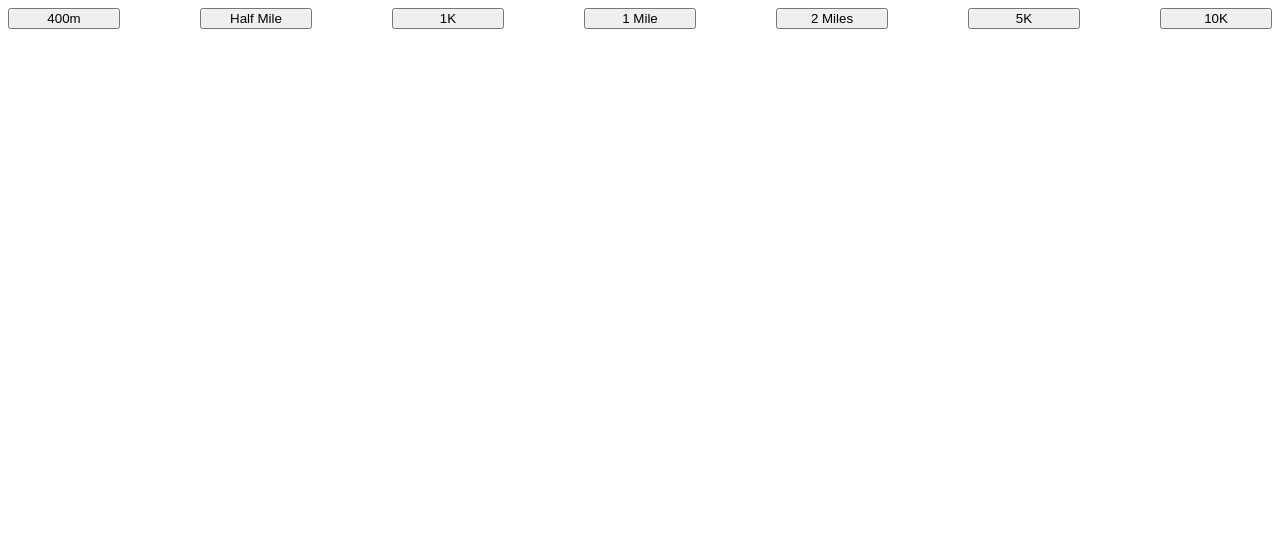
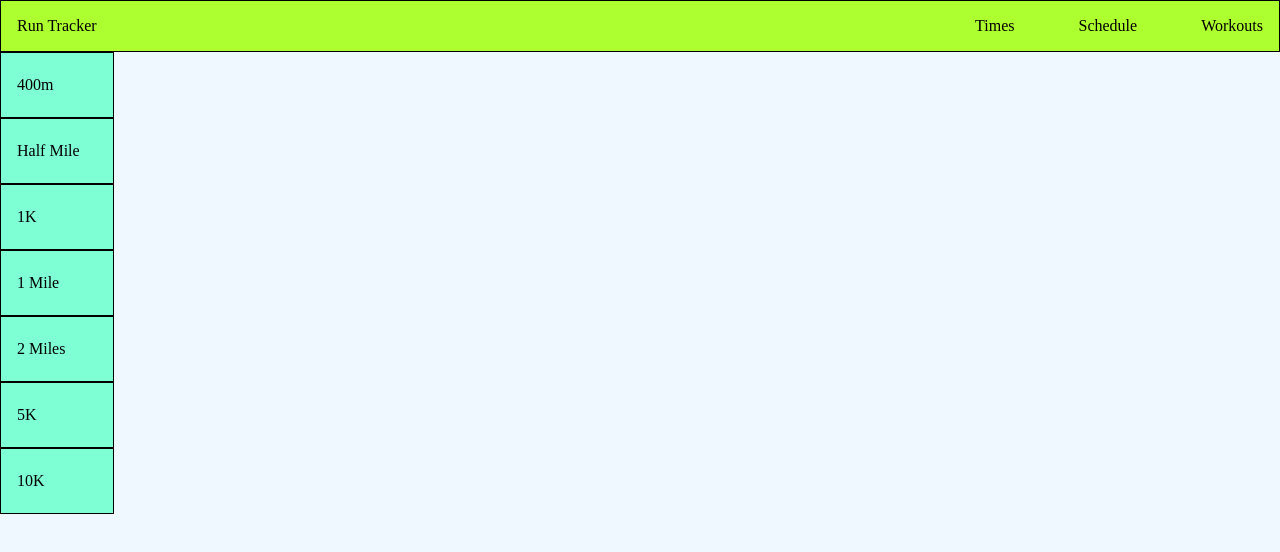
Before and after one commit to vnoblitt/run-tracker, a website built with webpack: page src/template.html in a window 1280 px wide. Built offline with nearby package versions, Linux system fonts and the light colour scheme.

Commit message:
Reworked the layout and now have a functioning demo of how I want the Times section to look.

```diff
--- a/src/data.js
+++ b/src/data.js
@@ -1,9 +1,100 @@
 export const data = {
-    "400m": "00:01:55",
-    "Half-Mile": "00:04:00",
-    "1K": "00:05:16",
-    "1-Mile": "00:08:31",
-    "2-Mile": "00:20:01",
-    "5K": "00:34:04",
-    "10K": "01:23:24"
+    "400m": [
+        {
+            time: "00:01:55",
+            date: "07/30/2026"
+        },
+        {
+           time: "00:01:55",
+           date: "09/04/2026"
+        },
+        {
+            time: "00:01:57",
+            date: "08/01/2026"
+        }
+    ],
+    "Half-Mile": [
+        {
+            time: "00:04:00",
+            date: "07/30/2026"
+        },
+        {
+            time: "00:04:07",
+            date: "07/14/2026"
+        },
+        {
+            time: "00:04:13",
+            date: "07/26/2026"
+        }
+    ],
+    "1K": [
+        {
+            time: "00:05:16",
+            date: "07/26/2026"
+        },
+        {
+            time: "00:05:25",
+            date: "09/18/2026"
+        },
+        {
+            time: "00:05:33",
+            date: "07/08/2026"
+        }
+    ],
+    "1-Mile": [
+        {
+            time: "00:08:31",
+            date: "07/26/2026"
+        },
+        {
+            time: "00:09:07",
+            date: "09/18/2026"
+        },
+        {
+            time: "00:09:21",
+            date: "05/24/2026"
+        }
+    ],
+    "2-Mile": [
+        {
+            time: "00:20:01",
+            date: "09/11/2026"
+        },
+        {
+            time: "00:20:14",
+            date: "09/18/2026"
+        },
+        {
+            time: "00:21:18",
+            date: "08/14/2026"
+        }
+    ],
+    "5K": [
+        {
+            time: "00:34:04",
+            date: "09/26/2026"
+        },
+        {
+            time: "00:34:59",
+            date: "05/10/2026"
+        },
+        {
+            time: "00:35:09",
+            date: "07/01/2026"
+        }
+    ],
+    "10K": [
+        {
+            time: "01:23:24",
+            date: "06/24/2026"
+        },
+        {
+            time: "01:36:22",
+            date: "07/22/2026"
+        },
+        {
+            time: "null",
+            date: "null"
+        }
+    ],
 };
--- a/src/index.js
+++ b/src/index.js
@@ -2,61 +2,87 @@ import "./styles.css";
 import { data } from "./data.js";
 
 const content = document.getElementById("content");
-const buttonContainer = document.createElement("div");
-buttonContainer.id = "buttons";
 
-const fourHundredMButton = document.createElement("button");
-fourHundredMButton.textContent = "400m";
+const menu = document.createElement("div");
+menu.id = "menu";
 
-const halfMileButton = document.createElement("button");
-halfMileButton.textContent = "Half Mile";
+const fourHundredM = document.createElement("div");
+fourHundredM.textContent = "400m";
+fourHundredM.classList.add("col1");
 
-const oneKButton = document.createElement("button");
-oneKButton.textContent = "1K";
+const halfMile = document.createElement("div");
+halfMile.textContent = "Half Mile";
+halfMile.classList.add("col1");
 
-const oneMileButton = document.createElement("button");
-oneMileButton.textContent = "1 Mile";
+const oneK = document.createElement("div");
+oneK.textContent = "1K";
+oneK.classList.add("col1");
 
-const twoMileButton = document.createElement("button");
-twoMileButton.textContent = "2 Miles";
+const oneMile = document.createElement("div");
+oneMile.textContent = "1 Mile";
+oneMile.classList.add("col1");
 
-const fiveKButton = document.createElement("button");
-fiveKButton.textContent = "5K";
+const twoMile = document.createElement("div");
+twoMile.textContent = "2 Miles";
+twoMile.classList.add("col1");
 
-const tenKButton = document.createElement("button");
-tenKButton.textContent = "10K";
+const fiveK = document.createElement("div");
+fiveK.textContent = "5K";
+fiveK.classList.add("col1");
 
-buttonContainer.append(
-    fourHundredMButton,
-    halfMileButton,
-    oneKButton,
-    oneMileButton,
-    twoMileButton,
-    fiveKButton,
-    tenKButton
+const tenK = document.createElement("div");
+tenK.textContent = "10K";
+tenK.classList.add("col1");
+
+menu.append(
+    fourHundredM,
+    halfMile,
+    oneK,
+    oneMile,
+    twoMile,
+    fiveK,
+    tenK
 )
-content.append(buttonContainer);
+content.append(menu);
 
-fourHundredMButton.addEventListener("click", () => {
-    getTime("400m");
+const timesDiv = document.createElement("div");
+timesDiv.classList.add("times")
+content.append(timesDiv);
+
+fourHundredM.addEventListener("click", () => {
+    const times = getTimes("400m");
+    clearDiv();
+    makeDivs("400m", times);
 });
-halfMileButton.addEventListener("click", () => {
-    getTime("Half-Mile");
+halfMile.addEventListener("click", () => {
+    const times = getTimes("Half-Mile");
+    clearDiv();
+    makeDivs("Half-Mile", times);
 });
-oneKButton.addEventListener("click", () => {
-    getTime("1K");
+oneK.addEventListener("click", () => {
+    const times = getTimes("1K");
+    clearDiv();
+    makeDivs("1K", times);
 });
-oneMileButton.addEventListener("click", () => {
-    getTime("1-Mile");
+oneMile.addEventListener("click", () => {
+    const times = getTimes("1-Mile");
+    clearDiv();
+    makeDivs("1-Mile", times);
 });
-twoMileButton.addEventListener("click", () => {
-    getTime("2-Mile");
+twoMile.addEventListener("click", () => {
+    const times = getTimes("2-Mile");
+    clearDiv();
+    makeDivs("2-Mile", times);
 });
-fiveKButton.addEventListener("click", () => {
-    getTime("5K");
+fiveK.addEventListener("click", () => {
+    const times = getTimes("5K");
+    clearDiv();
+    makeDivs("5K", times);
 });
-tenKButton.addEventListener("click", () => {
-    getTime("10K");
+tenK.addEventListener("click", () => {
+    const times = getTimes("10K");
+    clearDiv();
+    makeDivs("10K", times);
 });
 
 /*
@@ -65,19 +91,32 @@ for (const time of Object.keys(data)) {
 }
 */
 
-console.log(data["1-Mile"])
 
-function getTime(length) {
-    const time = data[length];
-    console.log(time);
-    makeDiv(length, time);
+function getTimes(length) {
+    let times = [];
+    for(const time of data[length]) {
+        times.push(time);
+    }
+    return times;
 }
 
-function makeDiv(length, time) {
-    const div = document.createElement("div");
-    const para = document.createElement("p");
+function makeDivs(length, times) {
+    const title = document.createElement("h1");
+    const firstBestP = document.createElement("p");
+    firstBestP.classList.add("pbs", "first");
+    const secondBestP = document.createElement("p");
+    secondBestP.classList.add("pbs", "second");
+    const thirdBestP = document.createElement("p");
+    thirdBestP.classList.add("pbs", "third");
 
-    para.textContent = `${length}: ${time}`;
-    div.append(para);
-    content.append(div);
+    firstBestP.textContent = `1st: ${times[0].time} on ${times[0].date}`;
+    secondBestP.textContent = `2nd: ${times[1].time} on ${times[1].date}`;
+    thirdBestP.textContent = `3rd: ${times[2].time} on ${times[2].date}`;
+
+    title.textContent = `${length}`;
+    timesDiv.append(title, firstBestP, secondBestP, thirdBestP);
 }
+
+function clearDiv() {
+    timesDiv.innerHTML = ""
+}
--- a/src/styles.css
+++ b/src/styles.css
@@ -1,10 +1,80 @@
 /* styles.css */
 body {
-  background-color: white;
+  background-color: aliceblue;
+  margin: 0;
+  box-sizing: border-box;
 }
 
-#buttons {
+nav {
+    box-sizing: border-box;
+    display: flex;
+    flex-direction: row;
+
+    justify-content: end;
+    gap: 2rem;
+    background-color: greenyellow;
+    border: 1px solid black;
+
+
+}
+
+#title {
+    margin-right: auto;
+}
+
+#title,
+#times,
+#schedule,
+#workouts {
+    padding: 1rem;
+}
+
+#times:hover,
+#schedule:hover,
+#workouts:hover {
+    background-color: green;
+    cursor: pointer;
+
+}
+
+#content {
+    display: flex;
+    flex-direction: row;
+}
+
+#menu {
     display: grid;
-    grid-template-columns: repeat(7, 1fr);
-    gap: 5rem;
 }
+
+.col1 {
+    grid-column: 1;
+    width: 5rem;
+    height: 2rem;
+    background-color: aquamarine;
+    padding: 1rem;
+    align-content: center;
+    border: 1px solid black;
+}
+
+.col1:hover {
+    background-color: aqua;
+    cursor: pointer;
+}
+
+.times {
+    width: 100%;
+    text-align: center;
+    justify-items: center;
+}
+.pbs {
+    width: 50vw;
+}
+.first {
+    background-color: gold;
+}
+.second {
+    background-color: silver;
+}
+.third {
+    background-color:  #CD7F32;
+}
--- a/src/template.html
+++ b/src/template.html
@@ -6,6 +6,12 @@
     <title>Run Tracker</title>
 </head>
 <body>
+    <nav>
+        <div id="title">Run Tracker</div>
+        <div id="times">Times</div>
+        <div id="schedule">Schedule</div>
+        <div id="workouts">Workouts</div>
+    </nav>
     <div id="content"></div>
 </body>
 </html>
```
